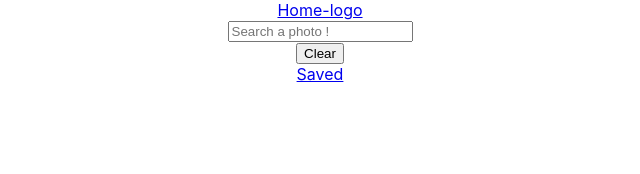
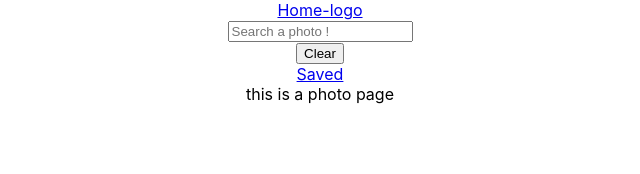
Before and after one commit to marinanicolai/unsplash-hooks-portofolio, a React (Create React App) app: page /photo/1 in a window 1280 px wide. Shown: the top 174 px of the page, without its empty margins (320-960 px from the left). Built offline with nearby package versions, Linux system fonts and the light colour scheme.

Commit message:
adding the photo page

```diff
--- a/src/App.js
+++ b/src/App.js
@@ -9,6 +9,7 @@ import Favorites from "./pages/Favorites";
 import ImageItem from "./components/ImageItem";
 import Home from "./pages/Home";
 import User from "./pages/User";
+import Photo from "./pages/Photo";
 
 function App() {
   return (
@@ -22,6 +23,7 @@ function App() {
             <Route path="favorites" element={<Favorites />} />
             <Route path="item/:id" element={<ImageItem />} />
             <Route path="user/:username" element={<User />} />
+            <Route path="photo/:photoid" element={<Photo />} />
           </Routes>
         </BrowserRouter>
       </StorageProvider>
--- /dev/null
+++ b/src/pages/Photo/index.js
@@ -0,0 +1,7 @@
+import React from "react";
+
+const Photo = () => {
+  return <div>this is a photo page</div>;
+};
+
+export default Photo;
```
Also changed, not shown: src/pages/Photo/Photo.styles.js (added).
